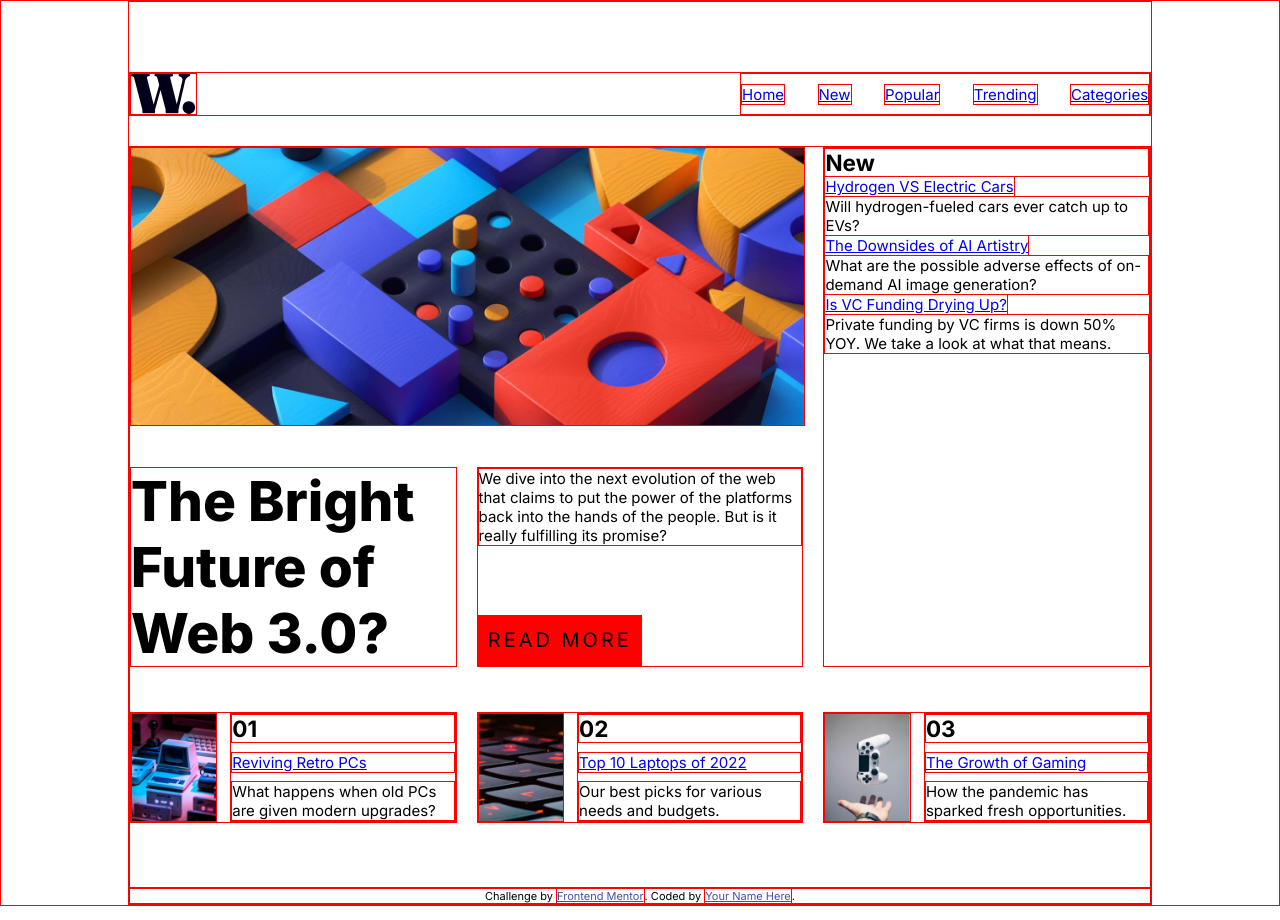
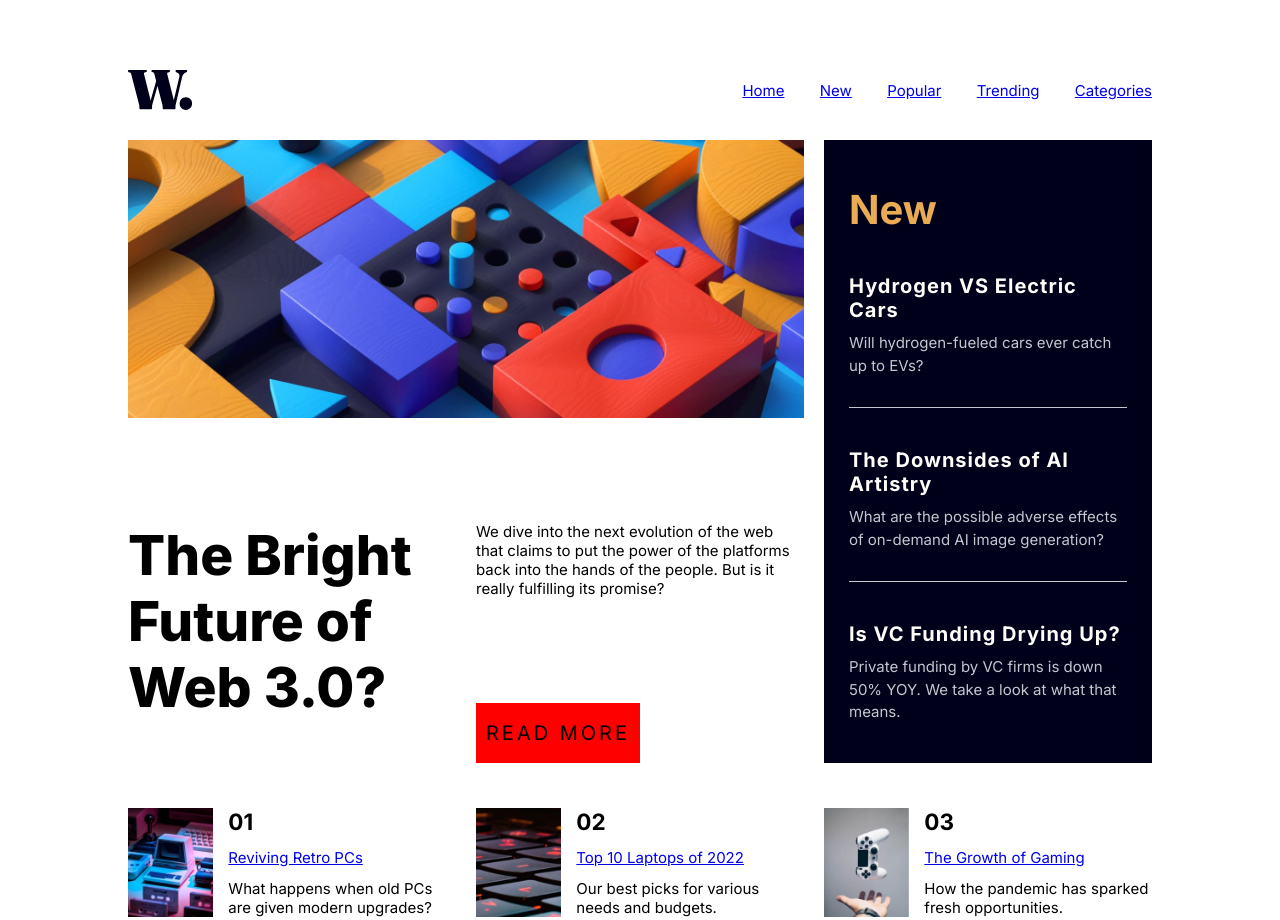
Before and after one commit to YippeYim/FM-02-news-homepage, a plain HTML site: page index.html in a window 1280 px wide. Shown: the top 920 px of the page. Drawn offline with Linux system fonts and the light colour scheme.

Commit message:
/done news

```diff
--- a/index.html
+++ b/index.html
@@ -41,15 +41,20 @@
 
     <div class="news-box">
       <h2>New</h2>
-
+      <div class="news-content">
         <a href="#">Hydrogen VS Electric Cars</a>
         <p>Will hydrogen-fueled cars ever catch up to EVs?</p>
+      </div>
 
+      <div class="news-content">
         <a href="#">The Downsides of AI Artistry</a>
         <p>What are the possible adverse effects of on-demand AI image generation?</p>
+      </div>
 
+      <div class="news-content">
         <a href="#">Is VC Funding Drying Up?</a>
         <p>Private funding by VC firms is down 50% YOY. We take a look at what that means.</p>
+      </div>
     </div>
 
     <div class="bottom-content">
--- a/style.css
+++ b/style.css
@@ -12,7 +12,7 @@
     --pSize:15px;
 }
 *{
-    border:1px solid red;
+    /* border:1px solid red; */
     margin:0px;
 }
 body{
@@ -75,7 +75,43 @@ nav{
 .news-box{
     grid-column:3/4;
     grid-row:1/3;
+    padding:25px;
+    display:flex;
+    flex-direction:column;
+    justify-content:space-between;
+
+    background-color:var(--veryDarkBlue);
 }
+.news-box > h2 {
+    margin-top:20px;
+    font-size:40px;
+    font-weight:700;
+    color:var(--softOrange);
+}
+.news-content{
+    display:flex;
+    flex-direction: column;
+    margin-bottom:15px;
+}
+.news-content:nth-child(n+3){
+    margin-top:15px;
+    border-top:1px solid var(--grayishBlue);
+
+}
+.news-content > a {
+    text-decoration: none;
+    font-weight:700;
+    font-size:20px;
+    letter-spacing: 1px;
+    color:var(--offWhite);
+    padding-top:40px;
+}
+.news-content >p {
+    margin-top:10px;
+    line-height: 150%;
+    color:var(--grayishBlue);
+}
+
 .bottom-content{
     margin-top:25px;
     display:grid;
```
Lines whose indentation alone changed are shown as unchanged.
